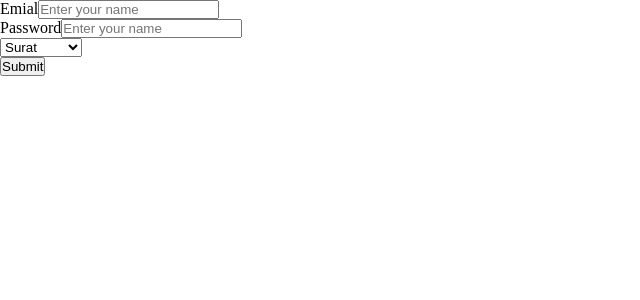
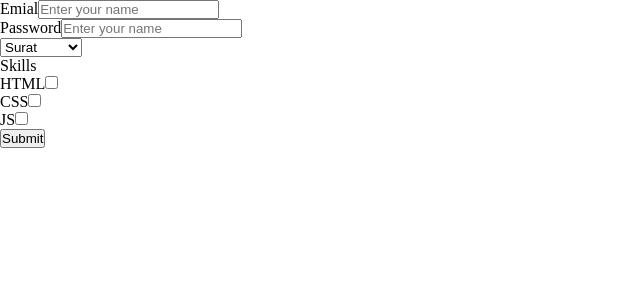
Before and after one commit to ER-MahipalSingh/10AM_ReactJS, a React (Vite) app: page /form in a window 1280 px wide. Shown: the top 300 px of the page, without its empty margins (0-640 px from the left). Built offline with nearby package versions, Linux system fonts and the light colour scheme.

Commit message:
Add files via upload

```diff
--- a/src/pages/Form.jsx
+++ b/src/pages/Form.jsx
@@ -5,14 +5,39 @@ const Form = () => {
     email: "",
     password: "",
     city: "surat",
+    skills: [],
   });
+  const [error, setError] = useState({});
 
   const changeInputHanlder = (e) => {
-    setFromData({ ...formData, [e.target.name]: e.target.value });
+    const { name, value, type, checked } = e.target;
+
+    if (type === "checkbox") {
+      const addSkills = checked
+        ? [...formData.skills, value]
+        : formData.skills.filter((skill) => skill !== value);
+      setFromData({ ...formData, skills: addSkills });
+    } else {
+      setFromData({ ...formData, [name]: value });
+    }
+  };
+
+  const formValidation = () => {
+    let error = {};
+
+    if (formData.email.trim() === "") {
+      error.email = "Email is require";
+    }
+
+    setError(error);
+    return Object.keys(error).length === 0;
   };
 
   const formHandler = (e) => {
     e.preventDefault();
+    if (!formValidation()) return;
+
+
     console.log(formData);
   };
 
@@ -37,6 +62,7 @@ const Form = () => {
             placeholder="Enter your name"
             name="password"
             onChange={changeInputHanlder}
+            value={formData.password}
           />
         </div>
 
@@ -49,8 +75,46 @@ const Form = () => {
           </select>
         </div>
 
+        <div>
+          <label>Skills</label>
+          <div>
+            <label htmlFor="html">HTML</label>
+            <input
+              type="checkbox"
+              name="skills"
+              id="html"
+              value="html"
+              onChange={changeInputHanlder}
+              checked={formData.skills.includes("html")}
+            />
+          </div>
+          <div>
+            <label htmlFor="css">CSS</label>
+            <input
+              type="checkbox"
+              name="skills"
+              id="css"
+              value="css"
+              onChange={changeInputHanlder}
+              checked={formData.skills.includes("css")}
+            />
+          </div>
+          <div>
+            <label htmlFor="js">JS</label>
+            <input
+              type="checkbox"
+              name="skills"
+              id="js"
+              value="js"
+              onChange={changeInputHanlder}
+              checked={formData.skills.includes("js")}
+            />
+          </div>
+        </div>
+
         <button type="submit">Submit</button>
       </form>
+      <p>{error.email}</p>
     </div>
   );
 };
```
